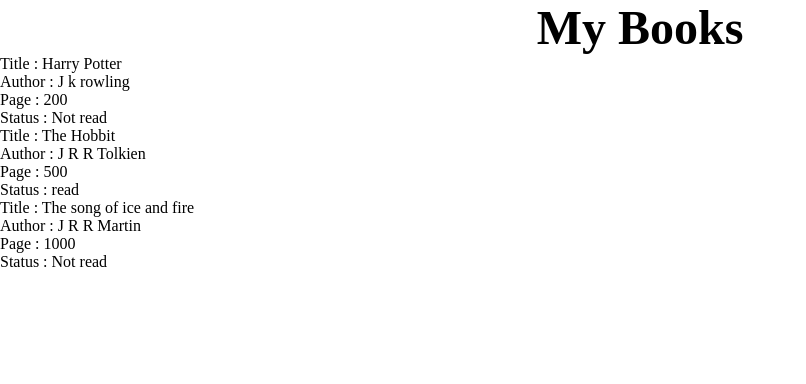
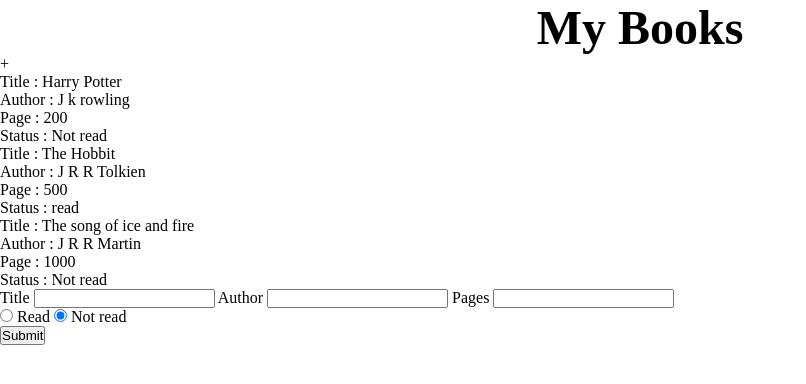
Before and after one commit to gaurav16546/odin-library, a plain HTML site: page index.html in a window 1280 px wide. Shown: the whole page, without its empty margins (0-806 px from the left). Drawn offline with Linux system fonts and the light colour scheme.

Commit message:
added element for books detail

```diff
--- a/index.html
+++ b/index.html
@@ -10,8 +10,36 @@
   <body>
     <div id="container">
       <h1>My Books</h1>
+      <div>+</div>
       <div id="book-shelf"></div>
     </div>
+    <form action="">
+      <label for="title"
+        >Title
+        <input type="text" name="title" id="title" />
+      </label>
+      <label for="author"
+        >Author
+        <input type="text" name="author" id="author" />
+      </label>
+      <label for="page"
+        >Pages
+        <input
+          type="number"
+          name="page"
+          id="page"
+          min="1"
+          inputmode="numeric"
+        />
+      </label>
+      <div>
+        <input type="radio" name="read" id="read" value="true" />
+        <label for="read">Read</label>
+        <input type="radio" name="read" id="not-read" value="false" checked />
+        <label for="not-read">Not read</label>
+      </div>
+      <button type="submit" id="submit-bottom">Submit</button>
+    </form>
     <script src="app.js"></script>
   </body>
 </html>
```
